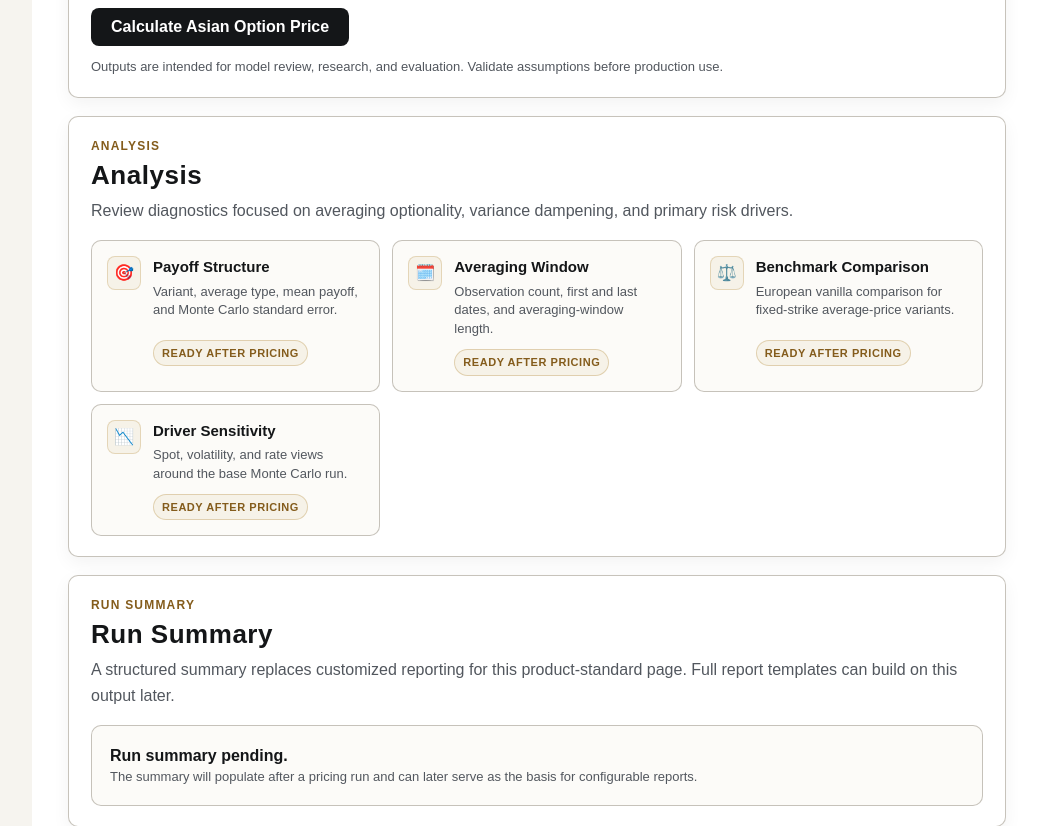
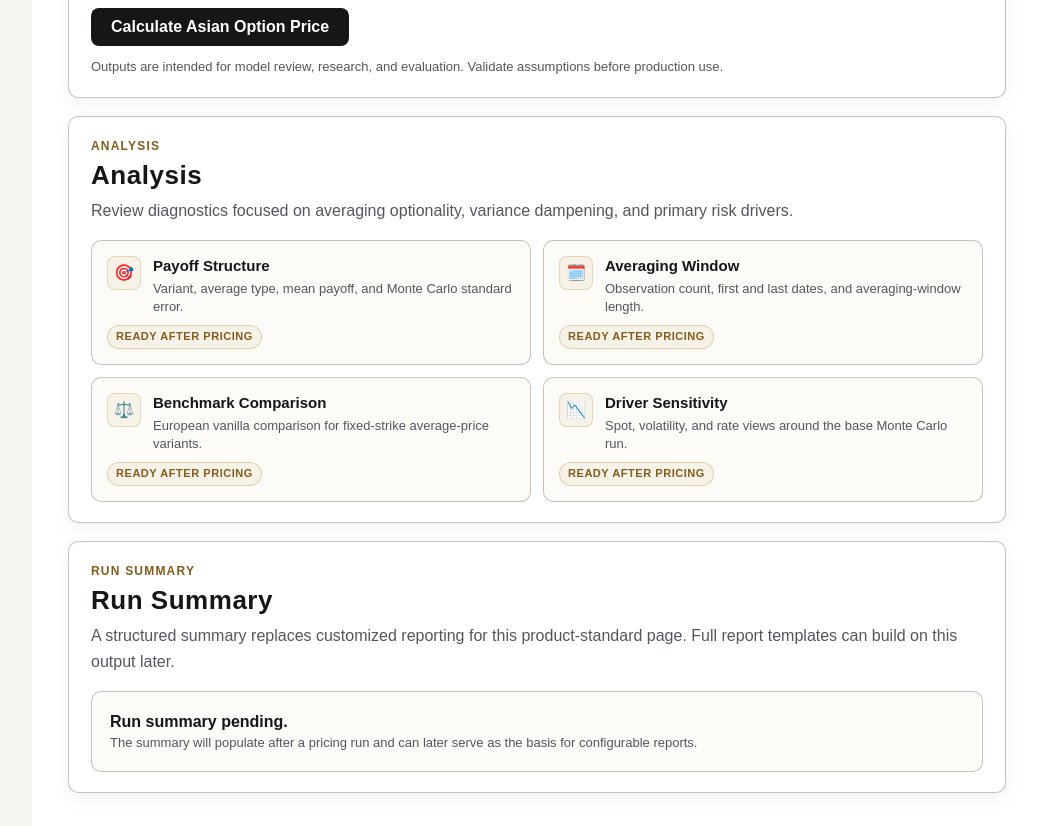
Before and after one commit to derivapro/derivapro-v1, a Flask app: page /exotic-options/asian in a window 1280 px wide. Shown: the part 2021-2847 px from the top of the page, without its empty margins (238-1275 px from the left). Run offline with Flask 2, Linux system fonts and the light colour scheme; a user stored in the database is signed in; tables that the repository leaves empty hold one stand-in row (values such as "Sample post").

Commit message:
Fix product card layout

```diff
--- a/derivapro/static/styles.css
+++ b/derivapro/static/styles.css
@@ -2067,19 +2067,23 @@ details summary {
 
 .available-analysis-grid {
     display: grid;
-    grid-template-columns: repeat(auto-fit, minmax(260px, 1fr));
+    grid-template-columns: repeat(auto-fit, minmax(320px, 1fr));
     gap: 12px;
+    align-items: stretch;
 }
 
 .analysis-availability-card {
     display: grid;
-    grid-template-columns: auto minmax(0, 1fr);
-    gap: 10px 12px;
-    align-items: flex-start;
+    grid-template-columns: 34px minmax(0, 1fr);
+    grid-auto-rows: min-content;
+    gap: 8px 12px;
+    align-items: start;
     padding: 15px;
     border: 1px solid var(--dp-border);
     border-radius: 10px;
     background: var(--dp-surface-soft);
+    min-width: 0;
+    overflow: hidden;
 }
 
 .analysis-availability-card>span {
@@ -2094,22 +2098,29 @@ details summary {
 }
 
 .analysis-availability-card strong {
+    grid-column: 2;
+    min-width: 0;
     display: block;
     color: var(--dp-heading);
     font-size: 15px;
+    line-height: 1.3;
+    overflow-wrap: anywhere;
 }
 
 .analysis-availability-card p {
+    grid-column: 1 / -1;
     margin: 4px 0 0;
     color: var(--dp-text-muted);
     font-size: 13px;
     line-height: 1.45;
+    overflow-wrap: anywhere;
 }
 
 .analysis-availability-card em {
-    grid-column: 2;
+    grid-column: 1 / -1;
     display: inline-flex;
     justify-self: flex-start;
+    align-self: end;
     max-width: 100%;
     padding: 4px 8px;
     border: 1px solid rgba(178, 136, 55, 0.32);
@@ -2120,7 +2131,10 @@ details summary {
     font-style: normal;
     font-weight: 800;
     letter-spacing: 0.05em;
+    line-height: 1.25;
+    text-align: left;
     text-transform: uppercase;
+    overflow-wrap: anywhere;
 }
 
 .analysis-availability-card em a {
```
